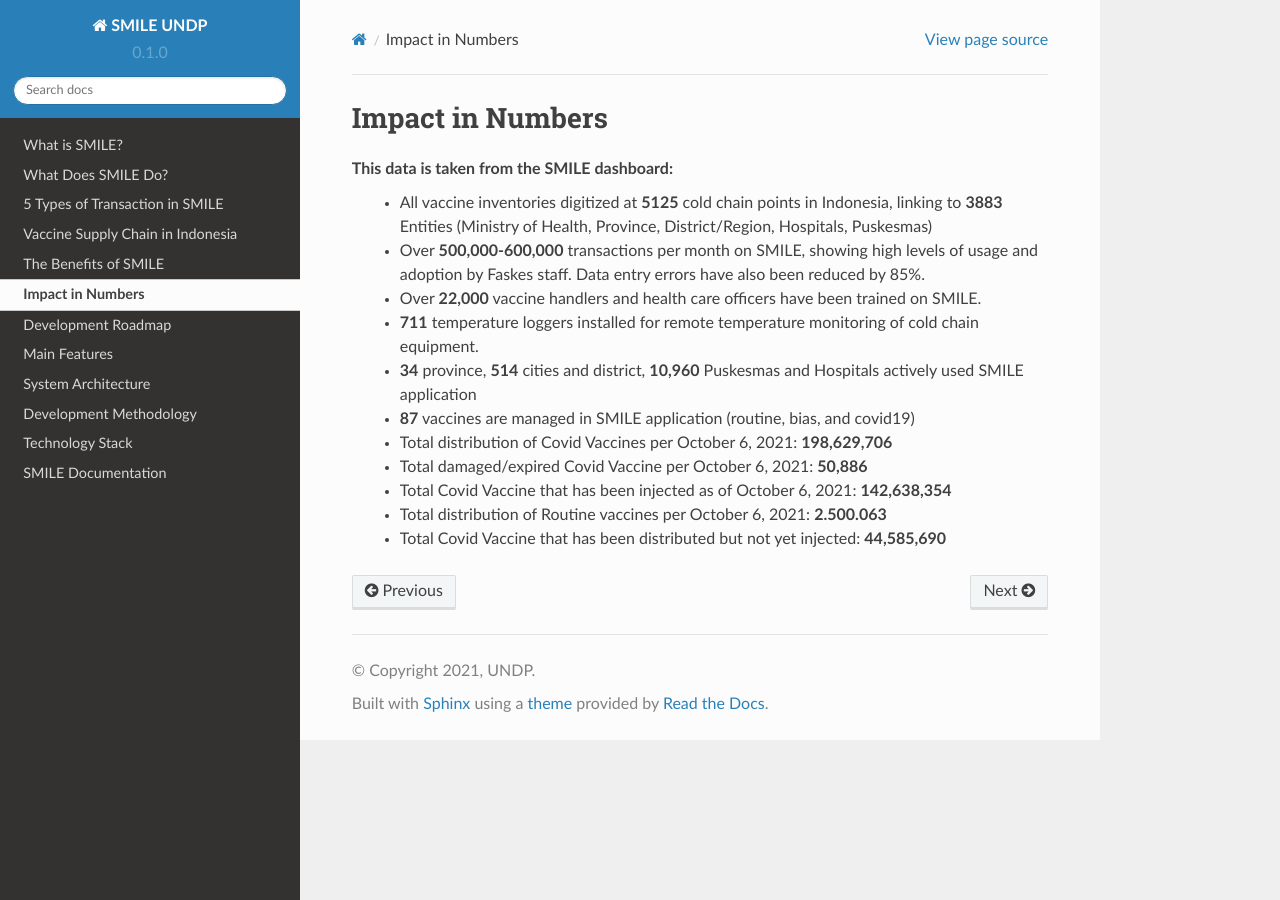
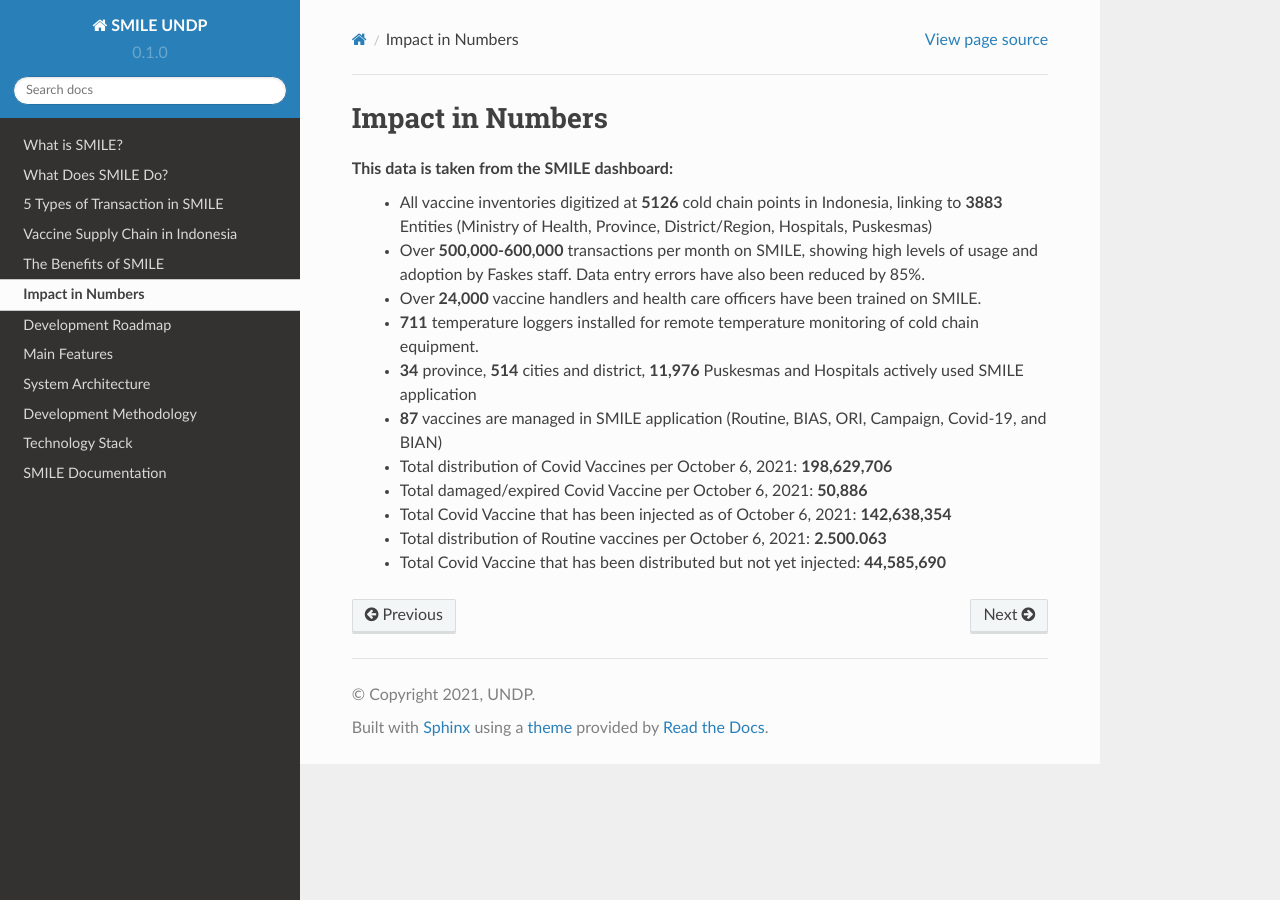
Before and after one commit to smile-indonesia/documentation, a Sphinx documentation site: the page built from docs/source/impact.rst, in a window 1280 px wide. Built offline with Sphinx 7.4.7 and the Read the Docs theme 2.0.0, drawn with Linux system fonts in a browser that asks for light colours.

Commit message:
Update impact.rst
updated

```diff
--- a/docs/source/impact.rst
+++ b/docs/source/impact.rst
@@ -2,12 +2,12 @@
 =====
 
 This data is taken from the SMILE dashboard:
- - All vaccine inventories digitized at **5125** cold chain points in Indonesia, linking to **3883** Entities (Ministry of Health, Province, District/Region, Hospitals, Puskesmas)
+ - All vaccine inventories digitized at **5126** cold chain points in Indonesia, linking to **3883** Entities (Ministry of Health, Province, District/Region, Hospitals, Puskesmas)
  - Over **500,000-600,000** transactions per month on SMILE, showing high levels of usage and adoption by Faskes staff. Data entry errors have also been reduced by 85%.
- - Over **22,000** vaccine handlers and health care officers have been trained on SMILE.
+ - Over **24,000** vaccine handlers and health care officers have been trained on SMILE.
  - **711** temperature loggers installed for remote temperature monitoring of cold chain equipment.
- - **34** province, **514** cities and district, **10,960** Puskesmas and Hospitals actively used SMILE application
- - **87** vaccines are managed in SMILE application (routine, bias, and covid19)
+ - **34** province, **514** cities and district, **11,976** Puskesmas and Hospitals actively used SMILE application
+ - **87** vaccines are managed in SMILE application (Routine, BIAS, ORI, Campaign, Covid-19, and BIAN)
  - Total distribution of Covid Vaccines per October 6, 2021: **198,629,706**
  - Total damaged/expired Covid Vaccine per October 6, 2021: **50,886**
  - Total Covid Vaccine that has been injected as of October 6, 2021: **142,638,354**
```
